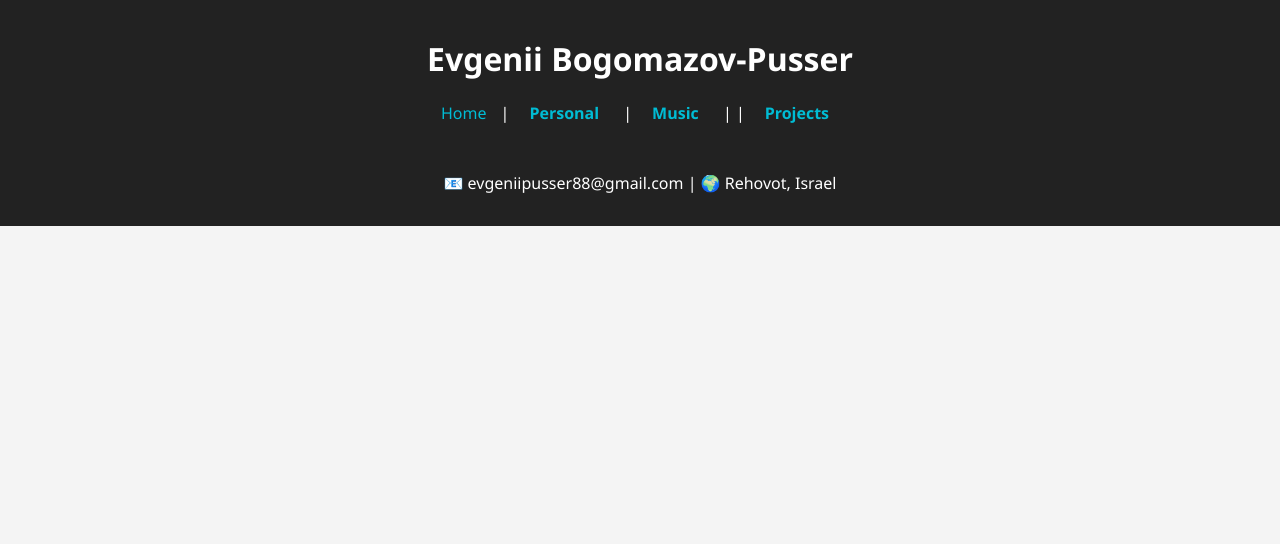
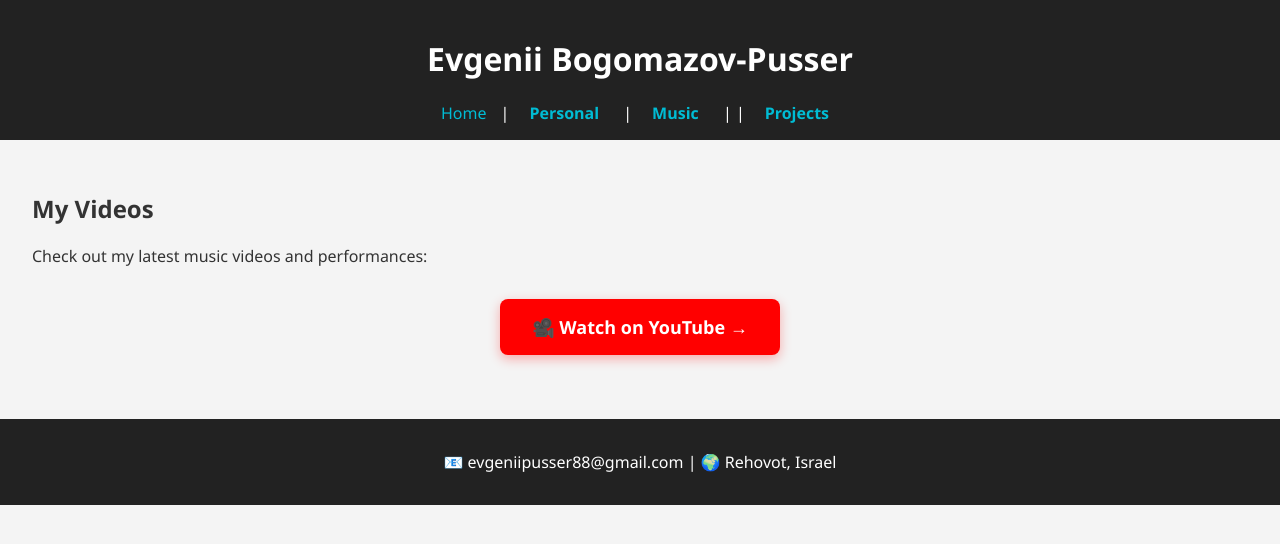
Before and after one commit to EvgeniyPusser/pusser-portfolio, a React (Create React App) app: page /videos in a window 1280 px wide. Shown: the top 544 px of the page. Built offline with nearby package versions, Linux system fonts and the light colour scheme.

Commit message:
видео добавили в музыку

```diff
--- a/src/App.js
+++ b/src/App.js
@@ -10,6 +10,7 @@ import DeveloperProjects from "./pages/DeveloperProjects";
 import ReconstructionLaw from "./pages/ReconstructionLaw";
 import Manifest from "./pages/Manifest";
 import AutogenicManifest from "./pages/Autogenic_Matter_Manifesto";
+import Videos from "./pages/Videos";
 
 function App() {
   return (
@@ -25,6 +26,7 @@ function App() {
         <Route path="/reconstruction" element={<ReconstructionLaw />} />
         <Route path="/manifest" element={<Manifest />} />
         <Route path="/autogenic" element={<AutogenicManifest />} />
+        <Route path="/videos" element={<Videos />} />
       </Routes>
       <Footer />
     </Router>
--- a/src/components/Header.js
+++ b/src/components/Header.js
@@ -18,6 +18,7 @@ export default function Header() {
           <span className="section-title">Music</span>
           <div className="nav-dropdown">
             <Link to="/about">Portfolio</Link>
+            <Link to="/videos">Videos</Link>
           </div>
         </div> |
         |
--- /dev/null
+++ b/src/pages/Videos.js
@@ -0,0 +1,35 @@
+export default function Videos() {
+  return (
+    <main>
+      <h2>My Videos</h2>
+
+      <section>
+        <p>Check out my latest music videos and performances:</p>
+
+        <div style={{
+          textAlign: "center",
+          margin: "2rem 0"
+        }}>
+          <a
+            href="https://www.youtube.com/@evgeniypusser4562/videos"
+            target="_blank"
+            rel="noopener noreferrer"
+            style={{
+              display: "inline-block",
+              padding: "1rem 2rem",
+              background: "#ff0000",
+              color: "white",
+              textDecoration: "none",
+              borderRadius: "8px",
+              fontSize: "18px",
+              fontWeight: "bold",
+              boxShadow: "0 4px 12px rgba(255,0,0,0.3)"
+            }}
+          >
+            🎥 Watch on YouTube →
+          </a>
+        </div>
+      </section>
+    </main>
+  );
+}
```
